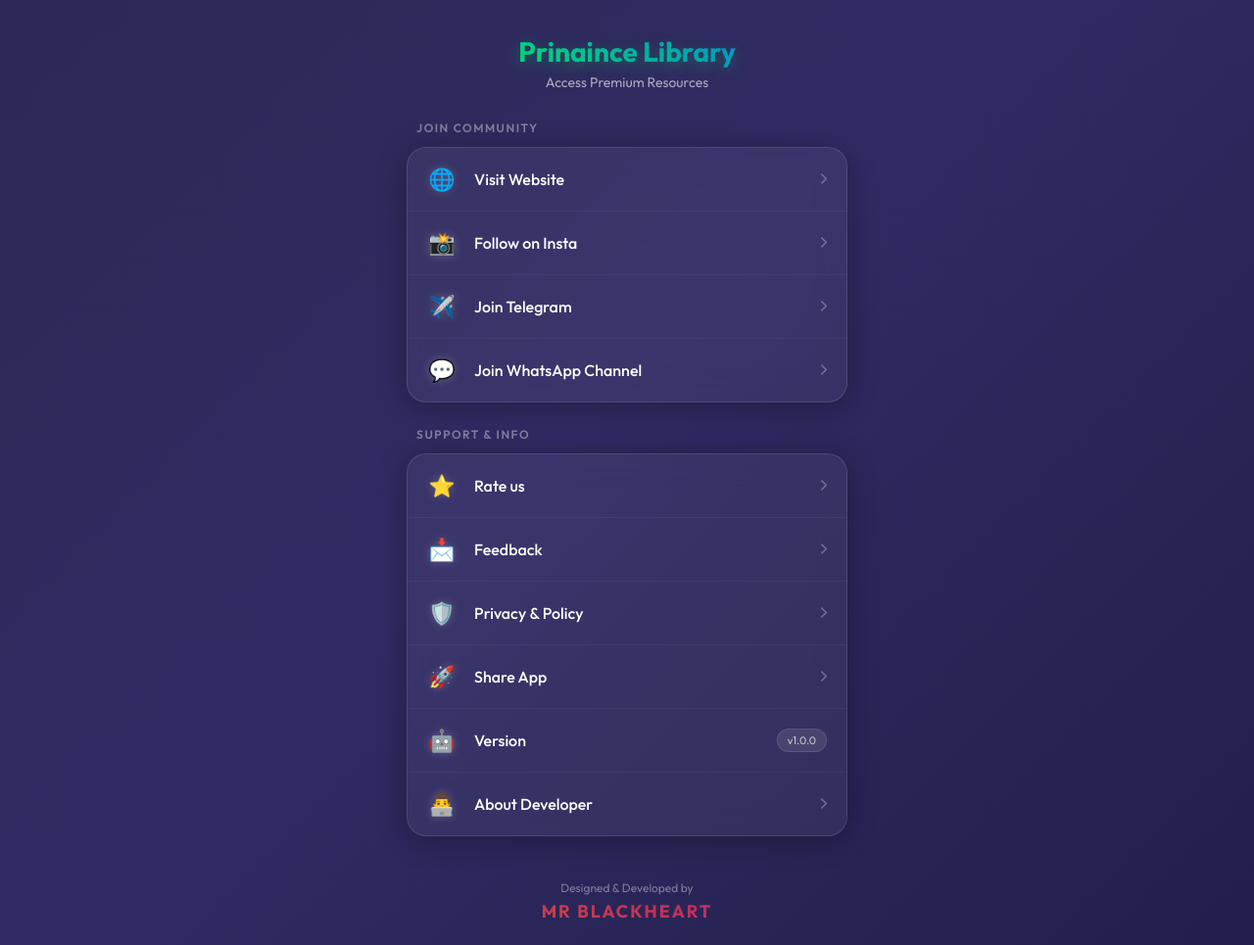
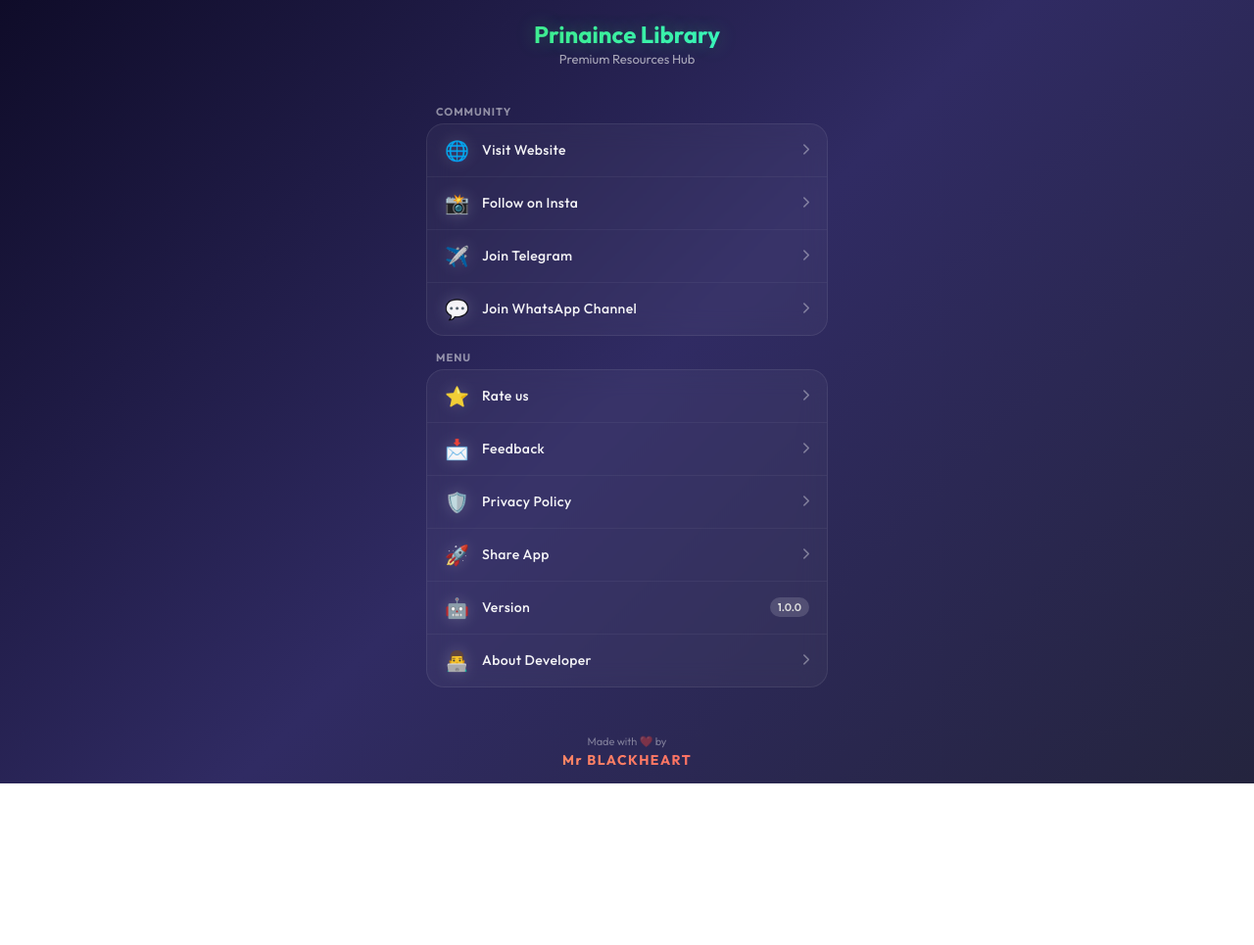
Before and after one commit to Prinaince/Drawer-, a plain HTML site: page index.html in a window 1280 px wide. Shown: the top 965 px of the page at 98% size. After the commit the page ends 800 px from the top, so only its background shows below. Drawn offline with Linux system fonts and the light colour scheme.

Commit message:
Update index.html

```diff
--- a/index.html
+++ b/index.html
@@ -2,10 +2,9 @@
 <html lang="en">
 <head>
     <meta charset="UTF-8">
-    <meta name="viewport" content="width=device-width, initial-scale=1.0">
+    <meta name="viewport" content="width=device-width, initial-scale=1.0, maximum-scale=1.0, user-scalable=no, viewport-fit=cover">
     <title>Prinaince Library</title>
 
-    <!-- Modern Font: Outfit -->
     <link href="https://fonts.googleapis.com/css2?family=Outfit:wght@300;400;500;600;700&display=swap" rel="stylesheet">
     <link rel="stylesheet" href="https://cdnjs.cloudflare.com/ajax/libs/font-awesome/6.4.0/css/all.min.css">
 
@@ -19,161 +18,149 @@
         }
 
         body {
-            background: linear-gradient(-45deg, #0f0c29, #302b63, #24243e, #000000);
-            background-size: 400% 400%;
-            animation: gradientBG 15s ease infinite;
+            background: linear-gradient(135deg, #0f0c29, #302b63, #24243e);
             color: #ffffff;
+            height: 100dvh; /* Dynamic Viewport Height for Mobile */
+            width: 100vw;
+            overflow: hidden; /* No Scroll */
             display: flex;
             justify-content: center;
-            min-height: 100vh;
-        }
-
-        @keyframes gradientBG {
-            0% { background-position: 0% 50%; }
-            50% { background-position: 100% 50%; }
-            100% { background-position: 0% 50%; }
         }
 
         .container {
             width: 100%;
-            max-width: 500px;
-            padding: 25px;
+            max-width: 450px;
+            height: 100%;
+            padding: 15px 20px;
+            padding-bottom: calc(15px + env(safe-area-inset-bottom)); /* Notch/Home Bar Safe Area */
             display: flex;
             flex-direction: column;
         }
 
+        /* HEADER SECTION */
         header {
             text-align: center;
-            margin-bottom: 30px;
-            margin-top: 10px;
+            padding-top: 5px;
+            flex-shrink: 0; /* Header shrink nahi hoga */
         }
 
         header h1 {
-            font-size: 28px;
+            font-size: 24px;
             font-weight: 700;
-            background: linear-gradient(to right, #00f260, #0575E6);
+            background: linear-gradient(to right, #43e97b, #38f9d7);
             -webkit-background-clip: text;
             -webkit-text-fill-color: transparent;
-            text-shadow: 0px 4px 15px rgba(0, 242, 96, 0.3);
+            text-shadow: 0 0 20px rgba(67, 233, 123, 0.3);
+            margin-bottom: 2px;
         }
 
-        header p { color: rgba(255, 255, 255, 0.6); font-size: 14px; margin-top: 5px; }
-
-        .section-title {
-            color: rgba(255, 255, 255, 0.4);
-            font-size: 12px;
-            font-weight: 600;
-            text-transform: uppercase;
-            letter-spacing: 1.5px;
-            margin-bottom: 12px;
-            margin-left: 10px;
+        header p {
+            font-size: 13px;
+            color: rgba(255, 255, 255, 0.6);
         }
 
-        .glass-card {
-            background: rgba(255, 255, 255, 0.05);
-            backdrop-filter: blur(16px);
-            -webkit-backdrop-filter: blur(16px);
-            border: 1px solid rgba(255, 255, 255, 0.1);
-            border-radius: 20px;
-            margin-bottom: 25px;
-            overflow: hidden;
-            box-shadow: 0 4px 30px rgba(0, 0, 0, 0.3);
+        /* FLEXIBLE MIDDLE SECTION */
+        .content-wrapper {
+            flex-grow: 1; /* Ye bachi hui jagah lega */
+            display: flex;
+            flex-direction: column;
+            justify-content: center; /* Content ko beech me rakhega */
+            gap: 15px; /* Sections ke beech gap */
+            min-height: 0; /* Overflow rokne ke liye zaroori */
         }
 
+        /* CARD STYLE */
+        .glass-card {
+            background: rgba(255, 255, 255, 0.04);
+            backdrop-filter: blur(12px);
+            border: 1px solid rgba(255, 255, 255, 0.08);
+            border-radius: 18px;
+            overflow: hidden;
+            display: flex;
+            flex-direction: column;
+        }
+
+        /* LIST ITEMS */
         .list-item {
             display: flex;
             align-items: center;
             justify-content: space-between;
-            padding: 18px 20px;
+            padding: 14px 18px; /* Thodi si padding kam ki taaki fit aaye */
             text-decoration: none;
-            color: white;
+            color: rgba(255, 255, 255, 0.95);
             border-bottom: 1px solid rgba(255, 255, 255, 0.05);
-            transition: 0.3s;
+            transition: 0.2s;
             cursor: pointer;
         }
 
         .list-item:last-child { border-bottom: none; }
-        .list-item:hover { background: rgba(255, 255, 255, 0.1); transform: translateX(5px); }
+        .list-item:hover { background: rgba(255, 255, 255, 0.08); }
         .list-item:active { transform: scale(0.98); }
 
-        .item-left { display: flex; align-items: center; gap: 18px; }
-        .emoji-icon { font-size: 22px; width: 30px; text-align: center; filter: drop-shadow(0 0 5px rgba(255,255,255,0.2)); }
-        .item-text { font-size: 16px; font-weight: 500; }
-        .arrow-icon { color: rgba(255, 255, 255, 0.3); font-size: 12px; transition: 0.3s; }
-        .list-item:hover .arrow-icon { color: #fff; transform: translateX(3px); }
+        .item-left { display: flex; align-items: center; gap: 14px; }
+        .emoji-icon { font-size: 20px; width: 24px; text-align: center; filter: drop-shadow(0 0 8px rgba(255,255,255,0.2)); }
+        .item-text { font-size: 14px; font-weight: 500; letter-spacing: 0.4px; }
+
+        .arrow-icon { font-size: 12px; opacity: 0.4; }
 
         .version-badge {
-            background: rgba(255, 255, 255, 0.1); padding: 4px 10px; border-radius: 20px; font-size: 11px; color: #ccc; border: 1px solid rgba(255,255,255,0.1);
+            background: rgba(255, 255, 255, 0.15);
+            padding: 3px 8px;
+            border-radius: 10px;
+            font-size: 11px;
+            color: #ddd;
+            font-weight: 600;
         }
 
-        .footer { text-align: center; margin-top: auto; padding: 20px 0; opacity: 0.8; }
-        .footer p { font-size: 12px; color: rgba(255, 255, 255, 0.5); }
-        .dev-name {
-            font-size: 18px; font-weight: 800; color: #fff; margin-top: 5px; text-transform: uppercase; letter-spacing: 2px;
-            background: -webkit-linear-gradient(45deg, #FF512F, #DD2476); -webkit-background-clip: text; -webkit-text-fill-color: transparent;
+        .section-label {
+            font-size: 11px;
+            color: rgba(255, 255, 255, 0.5);
+            font-weight: 700;
+            text-transform: uppercase;
+            margin-left: 10px;
+            margin-bottom: 5px;
+            letter-spacing: 1px;
         }
 
-        /* --- POPUP / MODAL STYLES --- */
-        .modal-overlay {
-            position: fixed;
-            top: 0; left: 0; width: 100%; height: 100%;
-            background: rgba(0, 0, 0, 0.8);
-            backdrop-filter: blur(5px);
-            z-index: 1000;
-            display: none; /* Hidden by default */
-            justify-content: center;
-            align-items: center;
-            opacity: 0;
-            transition: opacity 0.3s ease;
+        /* FOOTER - Always visible now */
+        .footer {
+            text-align: center;
+            padding-top: 10px;
+            flex-shrink: 0; /* Footer shrink nahi hoga */
+        }
+        .footer p { font-size: 11px; color: rgba(255, 255, 255, 0.4); }
+        .dev-name {
+            font-size: 14px; font-weight: 700;
+            background: linear-gradient(to right, #ff9966, #ff5e62);
+            -webkit-background-clip: text; -webkit-text-fill-color: transparent;
+            letter-spacing: 1.5px; margin-top: 3px;
         }
 
+        /* POPUP MODAL */
+        .modal-overlay {
+            position: fixed; top: 0; left: 0; width: 100%; height: 100%;
+            background: rgba(0, 0, 0, 0.85); backdrop-filter: blur(8px);
+            z-index: 1000; display: none; justify-content: center; align-items: center;
+        }
         .modal-box {
-            background: #1a1a2e;
-            width: 90%;
-            max-width: 350px;
-            border-radius: 25px;
-            padding: 30px 20px;
-            text-align: center;
-            border: 1px solid rgba(255, 255, 255, 0.1);
-            box-shadow: 0 10px 40px rgba(0,0,0,0.5);
-            transform: scale(0.8);
-            transition: transform 0.3s cubic-bezier(0.175, 0.885, 0.32, 1.275);
+            background: #1a1a24; width: 85%; max-width: 320px; border-radius: 24px;
+            padding: 25px 20px; text-align: center; border: 1px solid rgba(255,255,255,0.15);
+            box-shadow: 0 20px 50px rgba(0,0,0,0.5);
         }
+        .show-modal { display: flex; animation: fadeIn 0.3s; }
 
-        .modal-emoji { font-size: 50px; margin-bottom: 15px; display: block; }
-        .modal-title { font-size: 20px; font-weight: 700; margin-bottom: 10px; color: white; }
-        .modal-text { font-size: 14px; color: #aaa; margin-bottom: 25px; line-height: 1.5; background: rgba(255,255,255,0.05); padding: 15px; border-radius: 12px; }
+        @keyframes fadeIn { from { opacity: 0; transform: scale(0.9); } to { opacity: 1; transform: scale(1); } }
+
+        .modal-emoji { font-size: 48px; display: block; margin-bottom: 10px; }
+        .modal-title { font-size: 18px; font-weight: 700; margin-bottom: 10px; color: #fff; }
+        .modal-text { font-size: 13px; color: #bbb; margin-bottom: 20px; background: rgba(255,255,255,0.05); padding: 12px; border-radius: 12px; line-height: 1.4; word-break: break-all; }
 
         .share-btn {
-            background: linear-gradient(to right, #00f260, #0575E6);
-            color: white;
-            border: none;
-            padding: 12px 30px;
-            border-radius: 50px;
-            font-size: 16px;
-            font-weight: 600;
-            cursor: pointer;
-            width: 100%;
-            margin-bottom: 10px;
-            box-shadow: 0 5px 15px rgba(5, 117, 230, 0.4);
-            transition: transform 0.2s;
+            background: linear-gradient(to right, #43e97b, #38f9d7); border: none;
+            color: #0f0c29; font-weight: 700; padding: 12px 0; width: 100%;
+            border-radius: 50px; cursor: pointer; font-size: 15px; margin-bottom: 10px;
         }
-
-        .share-btn:active { transform: scale(0.95); }
-
-        .close-btn {
-            background: transparent;
-            color: #777;
-            border: none;
-            font-size: 14px;
-            cursor: pointer;
-            margin-top: 10px;
-        }
-        .close-btn:hover { color: white; }
-
-        /* Animation Classes */
-        .show-modal { display: flex; opacity: 1; }
-        .show-modal .modal-box { transform: scale(1); }
+        .close-btn { background: transparent; color: #777; border: none; font-size: 13px; cursor: pointer; }
 
     </style>
 </head>
@@ -181,49 +168,55 @@
 
     <div class="container">
 
+        <!-- HEADER -->
         <header>
             <h1>Prinaince Library</h1>
-            <p>Access Premium Resources</p>
+            <p>Premium Resources Hub</p>
         </header>
 
+        <!-- CONTENT MIDDLE (Auto adjusts) -->
+        <div class="content-wrapper">
+
             <!-- SECTION 1 -->
-        <div class="section-title">Join Community</div>
+            <div>
+                <div class="section-label">Community</div>
                 <div class="glass-card">
-            <a href="https://yourwebsite.com" class="list-item" target="_blank">
+                    <a href="https://prinaince.github.io/Website/" class="list-item" target="_blank">
                         <div class="item-left"><span class="emoji-icon">🌐</span><span class="item-text">Visit Website</span></div>
                         <i class="fa-solid fa-chevron-right arrow-icon"></i>
                     </a>
-            <a href="https://instagram.com" class="list-item" target="_blank">
+                    <a href="https://www.instagram.com/prince.rajpoot16?igsh=ZHpocnByd2R1Zzhl" class="list-item" target="_blank">
                         <div class="item-left"><span class="emoji-icon">📸</span><span class="item-text">Follow on Insta</span></div>
                         <i class="fa-solid fa-chevron-right arrow-icon"></i>
                     </a>
-            <a href="https://t.me" class="list-item" target="_blank">
+                    <a href="https://bit.ly/4jlGBGV" class="list-item" target="_blank">
                         <div class="item-left"><span class="emoji-icon">✈️</span><span class="item-text">Join Telegram</span></div>
                         <i class="fa-solid fa-chevron-right arrow-icon"></i>
                     </a>
-            <a href="https://whatsapp.com" class="list-item" target="_blank">
+                    <a href="https://whatsapp.com/channel/0029Vb7prcy6buMHfxPawC3V" class="list-item" target="_blank">
                         <div class="item-left"><span class="emoji-icon">💬</span><span class="item-text">Join WhatsApp Channel</span></div>
                         <i class="fa-solid fa-chevron-right arrow-icon"></i>
                     </a>
                 </div>
+            </div>
 
             <!-- SECTION 2 -->
-        <div class="section-title">Support & Info</div>
+            <div>
+                <div class="section-label">Menu</div>
                 <div class="glass-card">
-            <a href="LINK_HERE" class="list-item" target="_blank">
+                    <a href="https://prinaince.github.io/Website/#reviews" class="list-item" target="_blank">
                         <div class="item-left"><span class="emoji-icon">⭐</span><span class="item-text">Rate us</span></div>
                         <i class="fa-solid fa-chevron-right arrow-icon"></i>
                     </a>
-            <a href="LINK_HERE" class="list-item" target="_blank">
+                    <a href="https://prinaince.github.io/Website/#contact" class="list-item" target="_blank">
                         <div class="item-left"><span class="emoji-icon">📩</span><span class="item-text">Feedback</span></div>
                         <i class="fa-solid fa-chevron-right arrow-icon"></i>
                     </a>
-            <a href="LINK_HERE" class="list-item" target="_blank">
-                <div class="item-left"><span class="emoji-icon">🛡️</span><span class="item-text">Privacy & Policy</span></div>
+                    <a href="" class="list-item" target="_blank">
+                        <div class="item-left"><span class="emoji-icon">🛡️</span><span class="item-text">Privacy Policy</span></div>
                         <i class="fa-solid fa-chevron-right arrow-icon"></i>
                     </a>
 
-            <!-- Share App Button (Triggers Popup) -->
                     <div class="list-item" onclick="openSharePopup()">
                         <div class="item-left"><span class="emoji-icon">🚀</span><span class="item-text">Share App</span></div>
                         <i class="fa-solid fa-chevron-right arrow-icon"></i>
@@ -231,85 +224,52 @@
 
                     <div class="list-item">
                         <div class="item-left"><span class="emoji-icon">🤖</span><span class="item-text">Version</span></div>
-                <span class="version-badge">v1.0.0</span>
+                        <span class="version-badge">1.0.0</span>
                     </div>
-            <a href="LINK_HERE" class="list-item" target="_blank">
+                    <a href="https://prinaince.github.io/Privacy-policy-/" class="list-item" target="_blank">
                         <div class="item-left"><span class="emoji-icon">👨‍💻</span><span class="item-text">About Developer</span></div>
                         <i class="fa-solid fa-chevron-right arrow-icon"></i>
                     </a>
                 </div>
+            </div>
 
-        <!-- Footer -->
+        </div>
+
+        <!-- FOOTER -->
         <div class="footer">
-            <p>Designed & Developed by</p>
+            <p>Made with ❤️ by</p>
             <div class="dev-name">Mr BLACKHEART</div>
         </div>
+
     </div>
 
-    <!-- CUSTOM SHARE POPUP (Hidden by default) -->
+    <!-- SHARE POPUP -->
     <div class="modal-overlay" id="shareModal">
         <div class="modal-box">
             <span class="modal-emoji">🎁</span>
-            <div class="modal-title">Share with Friends</div>
-
-            <!-- Message jo share hoga -->
-            <div class="modal-text" id="shareMessage">
-                Hey! Check out *Prinaince Library* for premium stuff. Download now: <br>
-                <span style="color:#00f260;">https://yourwebsite.com</span>
+            <div class="modal-title">Share App</div>
+            <div class="modal-text">
+                Check out *Prinaince Library*!<br>
+                <span style="color:#43e97b;">https://yourwebsite.com</span>
             </div>
-
-            <button class="share-btn" onclick="triggerNativeShare()">
-                <i class="fa-solid fa-share-nodes"></i>&nbsp; Share Now
-            </button>
-
+            <button class="share-btn" onclick="triggerNativeShare()">Share Now</button>
             <button class="close-btn" onclick="closeSharePopup()">Cancel</button>
         </div>
     </div>
 
     <script>
-        // Data to be shared
-        const shareData = {
-            title: 'Prinaince Library',
-            text: 'Hey! Check out Prinaince Library for premium stuff. Download now:',
-            url: 'https://yourwebsite.com' // Yahan apna asli link daalna
-        };
-
+        const shareData = { title: 'Prinaince Library', text: 'Check out Prinaince Library app!', url: 'https://yourwebsite.com' };
         const modal = document.getElementById('shareModal');
-
-        // Function to open the custom popup
-        function openSharePopup() {
-            modal.classList.add('show-modal');
-        }
-
-        // Function to close the popup
-        function closeSharePopup() {
-            modal.classList.remove('show-modal');
-        }
-
-        // Function triggers the REAL system share (Whatsapp/Insta list)
+        function openSharePopup() { modal.classList.add('show-modal'); }
+        function closeSharePopup() { modal.classList.remove('show-modal'); }
         async function triggerNativeShare() {
             if (navigator.share) {
-                try {
-                    await navigator.share(shareData);
-                    // Agar share success ho jaye ya user close kar de, to popup band karo
-                    closeSharePopup();
-                } catch (err) {
-                    console.log('Share canceled or failed', err);
-                }
+                try { await navigator.share(shareData); closeSharePopup(); } catch (err) {}
             } else {
-                // Agar browser support na kare (Like Desktop old browsers)
-                alert("Sharing is not supported on this device/browser. Copying link instead!");
-                navigator.clipboard.writeText(shareData.text + " " + shareData.url);
-                closeSharePopup();
+                navigator.clipboard.writeText(shareData.url); alert("Link copied!"); closeSharePopup();
             }
         }
-
-        // Close modal if clicked outside the box
-        window.onclick = function(event) {
-            if (event.target == modal) {
-                closeSharePopup();
-            }
-        }
+        window.onclick = function(e) { if (e.target == modal) closeSharePopup(); }
     </script>
 
 </body>
```
Lines whose indentation alone changed are shown as unchanged.
